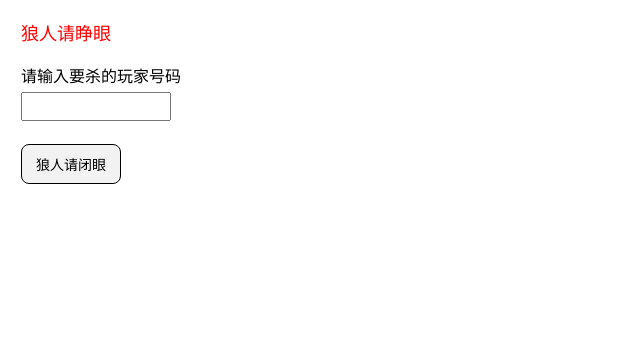
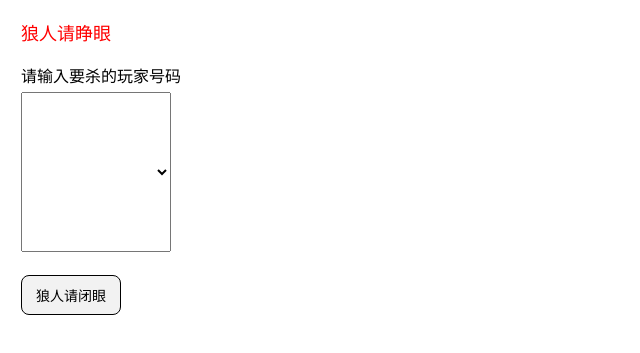
Before and after one commit to STOshka/werewolfGame-1, a plain HTML site: page wolfRound.html in a window 1280 px wide. Shown: the part 81-434 px from the top of the page, without its empty margins (0-640 px from the left). Drawn offline with Linux system fonts and the light colour scheme.

Commit message:
Add files via upload

```diff
--- a/wolfRound.html
+++ b/wolfRound.html
@@ -36,6 +36,12 @@ button{
   background-color: rgba(0, 0, 0, 0.05);
   border: 1px solid;
 }
+select{
+  width: 150px;
+  padding: 50px 50px;
+  margin: 5px 0;
+  font-size: 50px;
+}
   </style>
 </head>
 
@@ -44,7 +50,7 @@ button{
 <p style="color:red;font-size:18px;">狼人请睁眼</p>
 <form id= "frmWolfID"></form>
 <form id = "frmkillID">请输入要杀的玩家号码<br>
-  <input type = "number",id = "killID"><br>
+  <select id = "selectKill"></select>
 </form>
 <br>
 <button type = "button" id = "btnNext" style="height:40px;width:100px">
```
